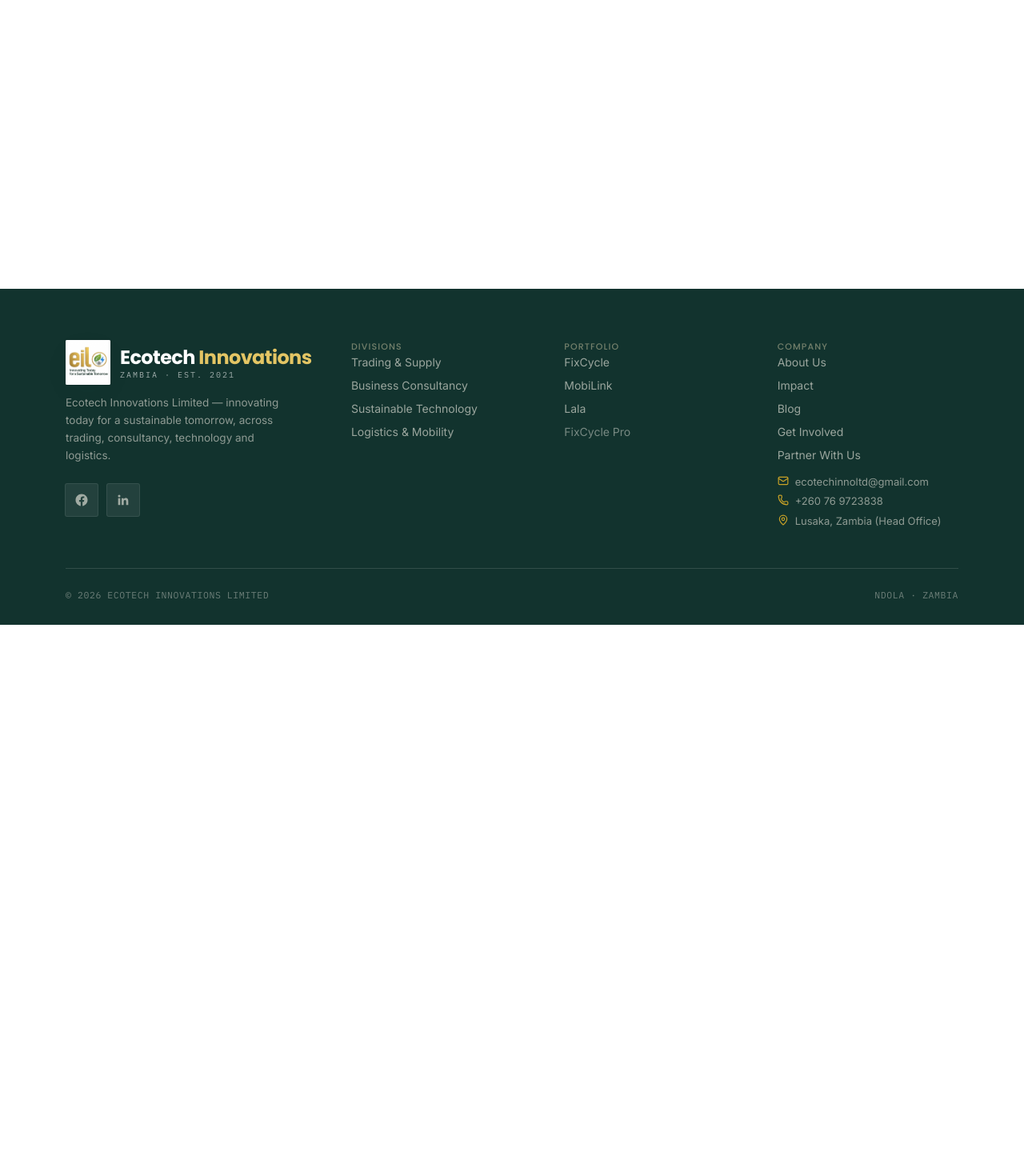
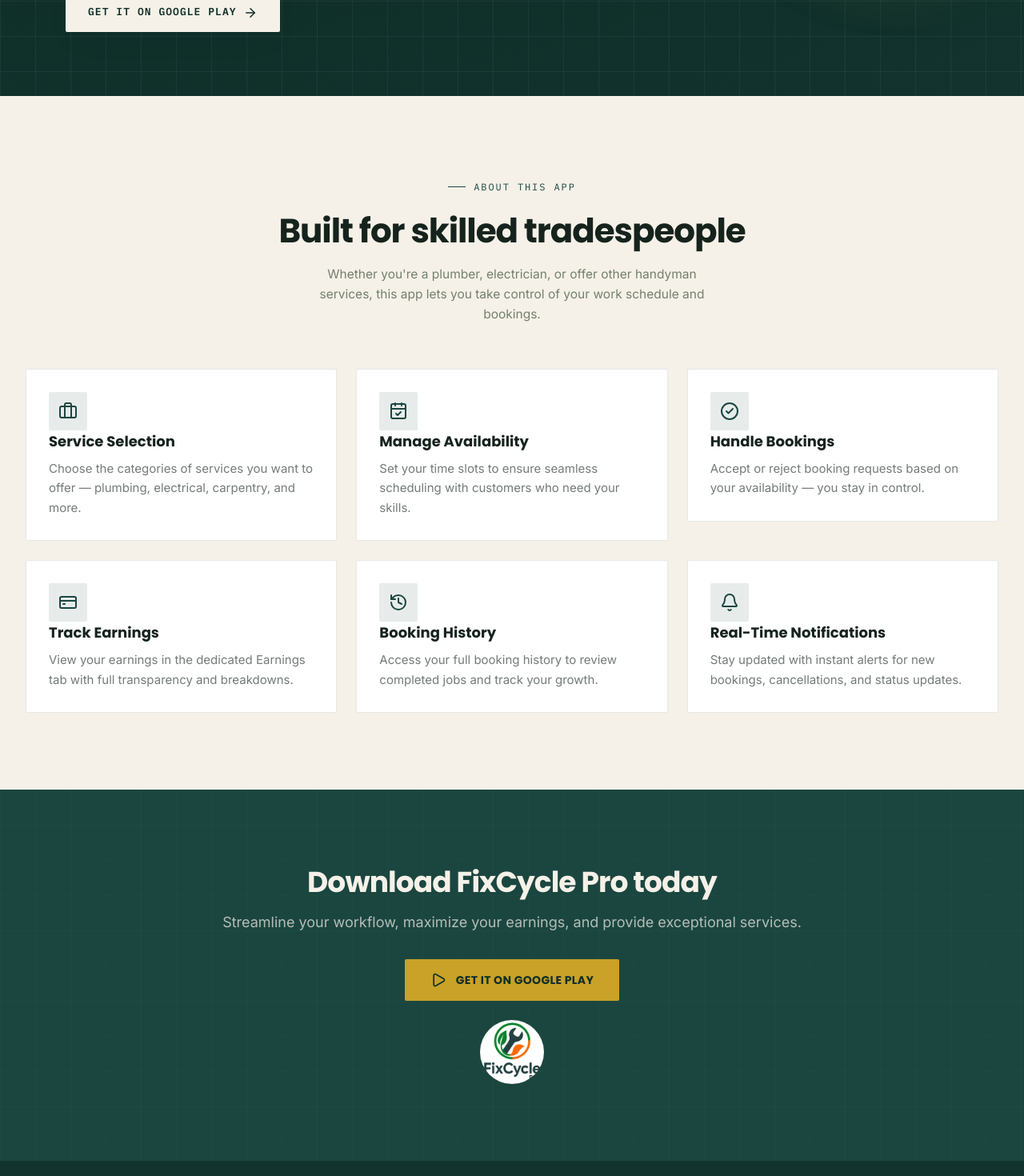
Before and after one commit to MetaADRI/Ecotech-Innovations-Limited, a Next.js app: page /fixcycle-pro in a window 1280 px wide. Before the commit this address had no page. Shown: the part 520-1990 px from the top of the page at 80% size. Before the commit the page ends 1301 px from the top, so only its background shows below. Built offline with nearby package versions, Linux system fonts and the light colour scheme.

Commit message:
Add FixCycle Pro page (/fixcycle-pro) with app features and Play Store link; update FixCycle page with Pro CTA section and logo; update FixCycleTabs Pro tab to link to /fixcycle-pro

```diff
--- /dev/null
+++ b/app/fixcycle-pro/page.tsx
@@ -0,0 +1,130 @@
+import type { Metadata } from "next";
+import Image from "next/image";
+import {
+  Briefcase,
+  CalendarCheck,
+  CheckCircle2,
+  CreditCard,
+  History,
+  Bell,
+  Play,
+} from "lucide-react";
+import PageHero from "@/components/PageHero";
+import Reveal from "@/components/Reveal";
+import SectionHeading from "@/components/SectionHeading";
+
+export const metadata: Metadata = {
+  title: "FixCycle Pro",
+  description:
+    "Grow your handyman business with FixCycle Pro — manage services, bookings, availability, and earnings from one app.",
+};
+
+const features = [
+  {
+    icon: Briefcase,
+    title: "Service Selection",
+    desc: "Choose the categories of services you want to offer — plumbing, electrical, carpentry, and more.",
+  },
+  {
+    icon: CalendarCheck,
+    title: "Manage Availability",
+    desc: "Set your time slots to ensure seamless scheduling with customers who need your skills.",
+  },
+  {
+    icon: CheckCircle2,
+    title: "Handle Bookings",
+    desc: "Accept or reject booking requests based on your availability — you stay in control.",
+  },
+  {
+    icon: CreditCard,
+    title: "Track Earnings",
+    desc: "View your earnings in the dedicated Earnings tab with full transparency and breakdowns.",
+  },
+  {
+    icon: History,
+    title: "Booking History",
+    desc: "Access your full booking history to review completed jobs and track your growth.",
+  },
+  {
+    icon: Bell,
+    title: "Real-Time Notifications",
+    desc: "Stay updated with instant alerts for new bookings, cancellations, and status updates.",
+  },
+];
+
+export default function FixCycleProPage() {
+  return (
+    <>
+      <PageHero
+        crumb="FixCycle Pro"
+        eyebrow="For Artisans"
+        title="Grow your business with FixCycle Pro"
+        subtitle="Join the FixCycle Pro app to manage your services, bookings, and earnings — all in one place."
+        logo={{ src: "/fixcycle-pro-logo.png", alt: "FixCycle Pro logo" }}
+        actions={[{ label: "Get it on Google Play", href: "https://play.google.com/store/apps/details?id=com.fixcyclehandy.driver&hl=en", primary: true }]}
+      />
+
+      {/* About */}
+      <section className="bg-surface py-20 sm:py-24">
+        <div className="mx-auto w-full max-w-7xl px-5 sm:px-8">
+          <SectionHeading
+            eyebrow="About this app"
+            title="Built for skilled tradespeople"
+            subtitle="Whether you're a plumber, electrician, or offer other handyman services, this app lets you take control of your work schedule and bookings."
+          />
+
+          <Reveal delay={0.15} className="mt-14">
+            <div className="grid gap-6 sm:grid-cols-2 lg:grid-cols-3">
+              {features.map((f, i) => (
+                <Reveal key={f.title} delay={0.06 * i}>
+                  <div className="group rounded-[2px] border border-ink/10 bg-white p-7 transition-all duration-300 hover:-translate-y-1 hover:shadow-lift hover:border-ink/25">
+                    <span className="flex h-12 w-12 items-center justify-center rounded-[2px] bg-forest/10 text-forest transition-colors duration-300 group-hover:bg-forest group-hover:text-white">
+                      <f.icon className="h-6 w-6" />
+                    </span>
+                    <h3 className="mt-5 font-display text-lg font-bold">{f.title}</h3>
+                    <p className="mt-2 text-[15px] leading-relaxed text-ink/60">{f.desc}</p>
+                  </div>
+                </Reveal>
+              ))}
+            </div>
+          </Reveal>
+        </div>
+      </section>
+
+      {/* CTA */}
+      <section className="relative overflow-hidden bg-forest py-20 sm:py-24">
+        <div className="bg-grid-dark absolute inset-0 opacity-30" aria-hidden />
+        <div className="relative mx-auto w-full max-w-7xl px-5 sm:px-8 text-center">
+          <Reveal>
+            <h2 className="font-display text-3xl font-bold tracking-tight text-paper sm:text-4xl">
+              Download FixCycle Pro today
+            </h2>
+            <p className="mt-4 text-lg text-paper/70">
+              Streamline your workflow, maximize your earnings, and provide exceptional services.
+            </p>
+            <div className="mt-8 flex justify-center">
+              <a
+                href="https://play.google.com/store/apps/details?id=com.fixcyclehandy.driver&hl=en"
+                target="_blank"
+                rel="noopener noreferrer"
+                className="inline-flex items-center gap-3 rounded-[2px] bg-lime px-8 py-4 font-display text-sm font-bold uppercase tracking-wide text-forest-deep transition-all duration-300 hover:-translate-y-1 hover:shadow-lg"
+              >
+                <Play className="h-5 w-5" />
+                Get it on Google Play
+              </a>
+            </div>
+            <div className="mt-6 flex justify-center">
+              <Image
+                src="/fixcycle-pro-logo.png"
+                alt="FixCycle Pro"
+                width={80}
+                height={80}
+                className="h-20 w-20 rounded-full object-cover"
+              />
+            </div>
+          </Reveal>
+        </div>
+      </section>
+    </>
+  );
+}
--- a/app/fixcycle/page.tsx
+++ b/app/fixcycle/page.tsx
@@ -1,4 +1,6 @@
 import type { Metadata } from "next";
+import Image from "next/image";
+import Link from "next/link";
 import { Apple, BadgeCheck, Download, Play, Smartphone } from "lucide-react";
 import PageHero from "@/components/PageHero";
 import Reveal from "@/components/Reveal";
@@ -59,6 +61,42 @@
       <section className="bg-surface py-20 sm:py-24">
         <div className="mx-auto w-full max-w-7xl px-5 sm:px-8">
           <FixCycleTabs />
+        </div>
+      </section>
+
+      {/* FixCycle Pro CTA */}
+      <section className="relative overflow-hidden bg-forest-deep py-20 sm:py-24">
+        <div className="bg-grid-dark absolute inset-0 opacity-30" aria-hidden />
+        <div className="relative mx-auto w-full max-w-7xl px-5 sm:px-8">
+          <Reveal>
+            <div className="flex flex-col items-center gap-8 text-center lg:flex-row lg:text-left">
+              <Image
+                src="/fixcycle-pro-logo.png"
+                alt="FixCycle Pro"
+                width={140}
+                height={140}
+                className="h-[120px] w-[120px] shrink-0 rounded-full object-cover lg:h-[140px] lg:w-[140px]"
+                priority
+              />
+              <div className="flex-1">
+                <span className="inline-block bg-lime px-2 py-1 font-mono text-[11px] font-semibold uppercase tracking-[0.14em] text-forest-deep">
+                  For Artisans
+                </span>
+                <h2 className="mt-4 font-display text-3xl font-bold tracking-tight text-paper sm:text-4xl">
+                  Meet FixCycle Pro
+                </h2>
+                <p className="mt-3 max-w-xl text-lg leading-relaxed text-paper/70">
+                  Grow your handyman business — manage services, bookings, availability, and earnings all in one app.
+                </p>
+                <Link
+                  href="/fixcycle-pro"
+                  className="mt-6 inline-flex items-center gap-2 rounded-[2px] bg-lime px-7 py-3.5 font-display text-sm font-bold uppercase tracking-wide text-forest-deep transition-all duration-300 hover:-translate-y-1 hover:shadow-lg"
+                >
+                  Learn more about FixCycle Pro
+                </Link>
+              </div>
+            </div>
+          </Reveal>
         </div>
       </section>
 
--- a/components/fixcycle/FixCycleTabs.tsx
+++ b/components/fixcycle/FixCycleTabs.tsx
@@ -17,7 +17,7 @@
   Wallet,
 } from "lucide-react";
 import PhoneMockup from "@/components/PhoneMockup";
-import { ButtonAnchor, ButtonLink } from "@/components/Button";
+import { ButtonLink } from "@/components/Button";
 import { cn } from "@/lib/utils";
 
 const tabs = [
@@ -217,16 +217,14 @@
                     ))}
                   </ul>
                   <div className="mt-9 flex flex-wrap gap-3">
-                    <ButtonAnchor
-                      href="https://play.google.com/store/apps/details?id=com.fixcyclehandy.driver"
-                      target="_blank"
-                      rel="noopener noreferrer"
+                    <ButtonLink
+                      href="/fixcycle-pro"
                       variant="secondary"
                       size="lg"
                     >
-                      Register as a Pro
+                      Learn more about FixCycle Pro
                       <ArrowRight className="h-5 w-5 transition-transform duration-300 group-hover/btn:translate-x-1" />
-                    </ButtonAnchor>
+                    </ButtonLink>
                   </div>
                 </div>
 
```
Also changed, not shown: fixcycle pro logo.png (added), public/fixcycle-pro-logo.png (added).
